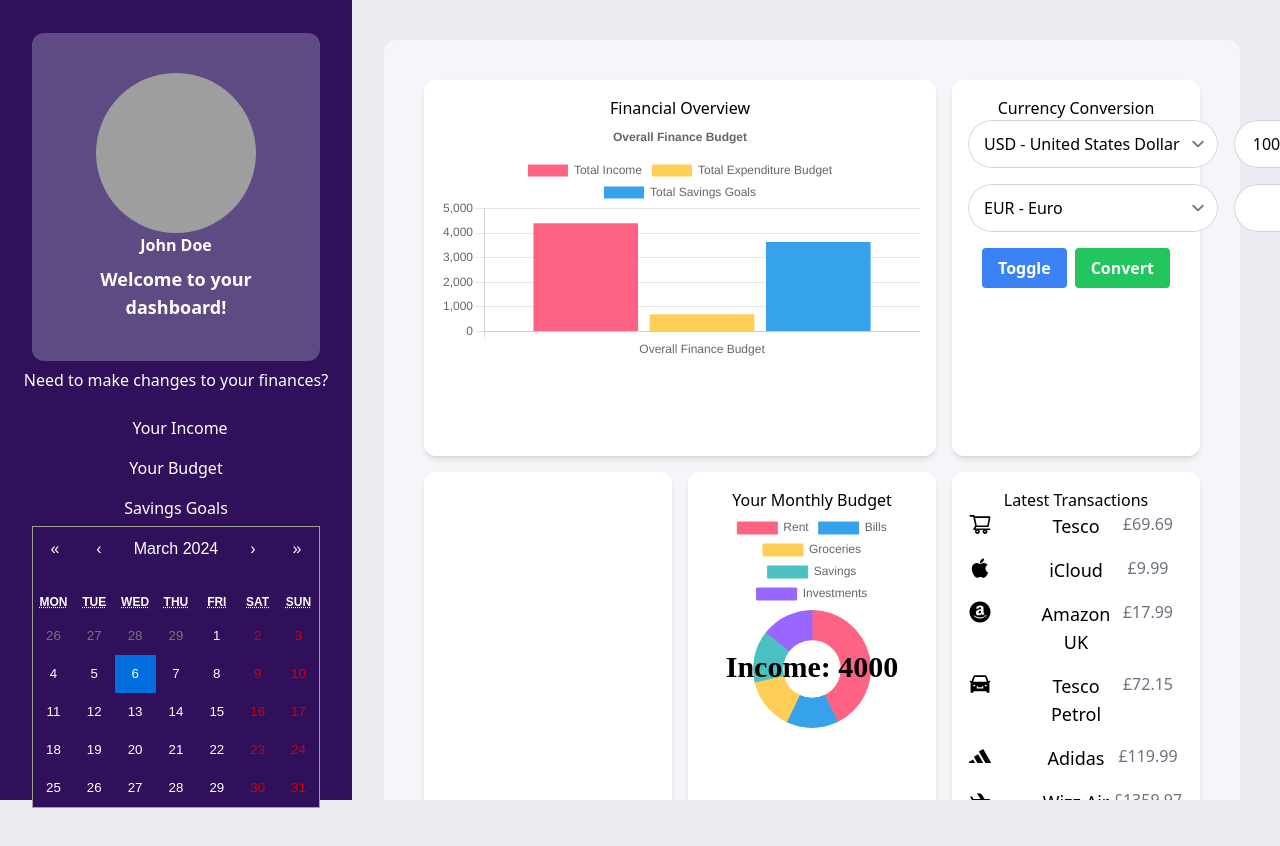
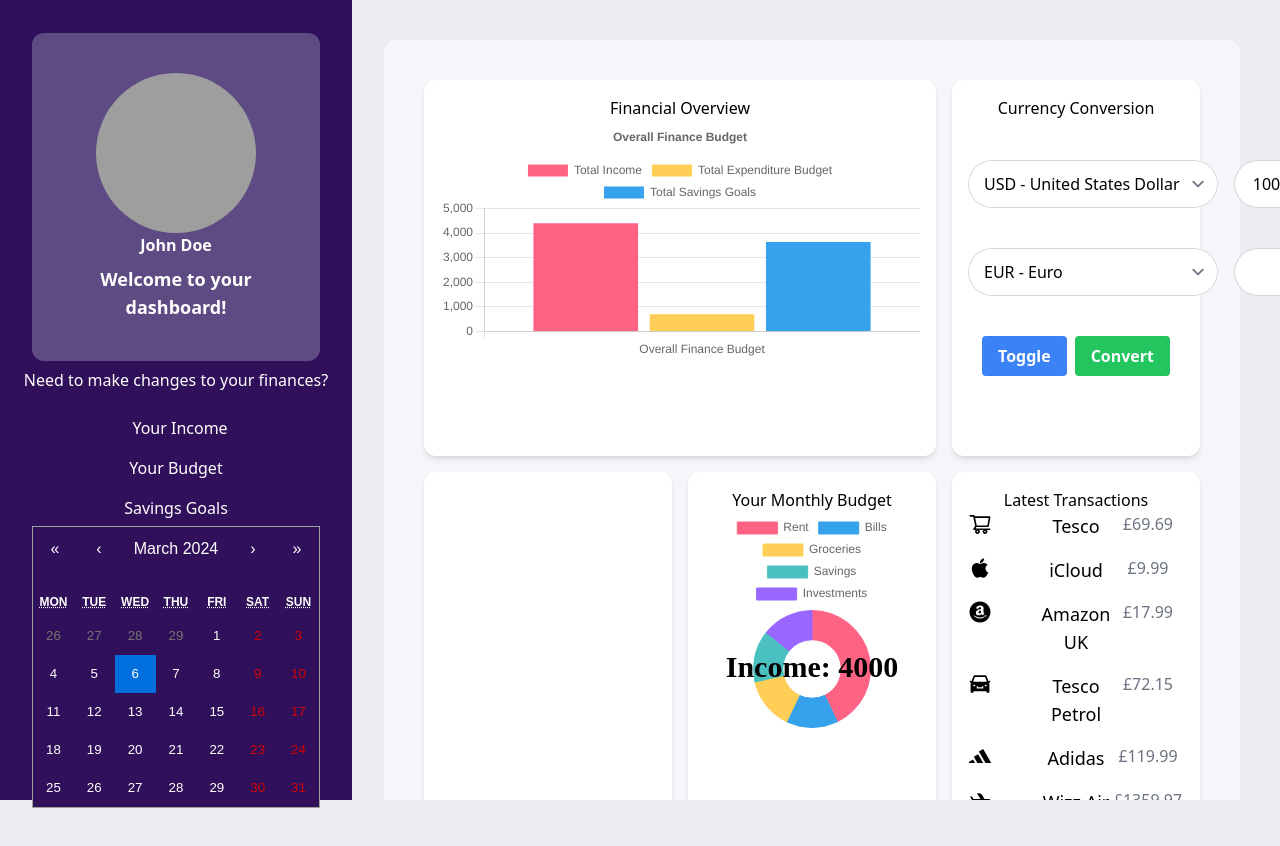
Before and after one commit to MrKatrish/insight_wallet, a React (Vite) app: page /dashboard in a window 1280 px wide. Shown: the top 846 px of the page. Built offline with nearby package versions, Linux system fonts and the light colour scheme; grey boxes are pictures that could not be loaded.

Commit message:
spacing between buttons

```diff
--- a/src/components/CurrencyExchanger.jsx
+++ b/src/components/CurrencyExchanger.jsx
@@ -111,7 +111,8 @@
 
   return (
     <div>
-      <div className="flex items-center">
+      <div className="flex items-center mt-10 mb-10">
+
         <select
           value={fromCurrency}
           onChange={(e) => setFromCurrency(e.target.value)}
@@ -132,6 +133,8 @@
           style={{ width: '80px' }}
         />
       </div>
+
+
       <div className="flex items-center mt-4">
         <select
           value={toCurrency}
@@ -153,7 +156,7 @@
           style={{ width: '80px' }}
         />
       </div>
-      <div className="mt-4">
+      <div className="mt-10">
         <button
           onClick={handleToggle}
           className="bg-blue-500 hover:bg-blue-700 text-white font-bold py-2 px-4 rounded"
```
